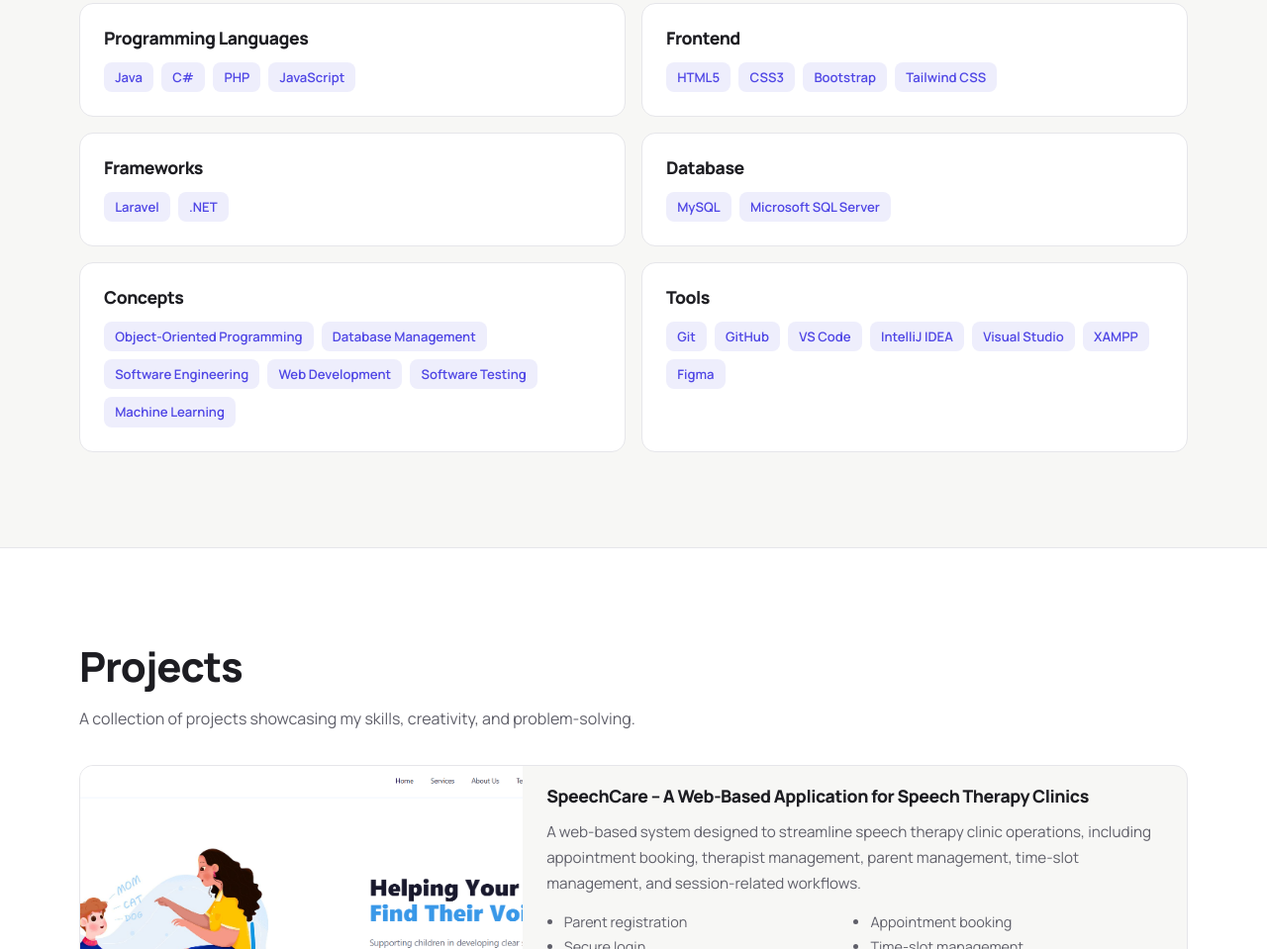
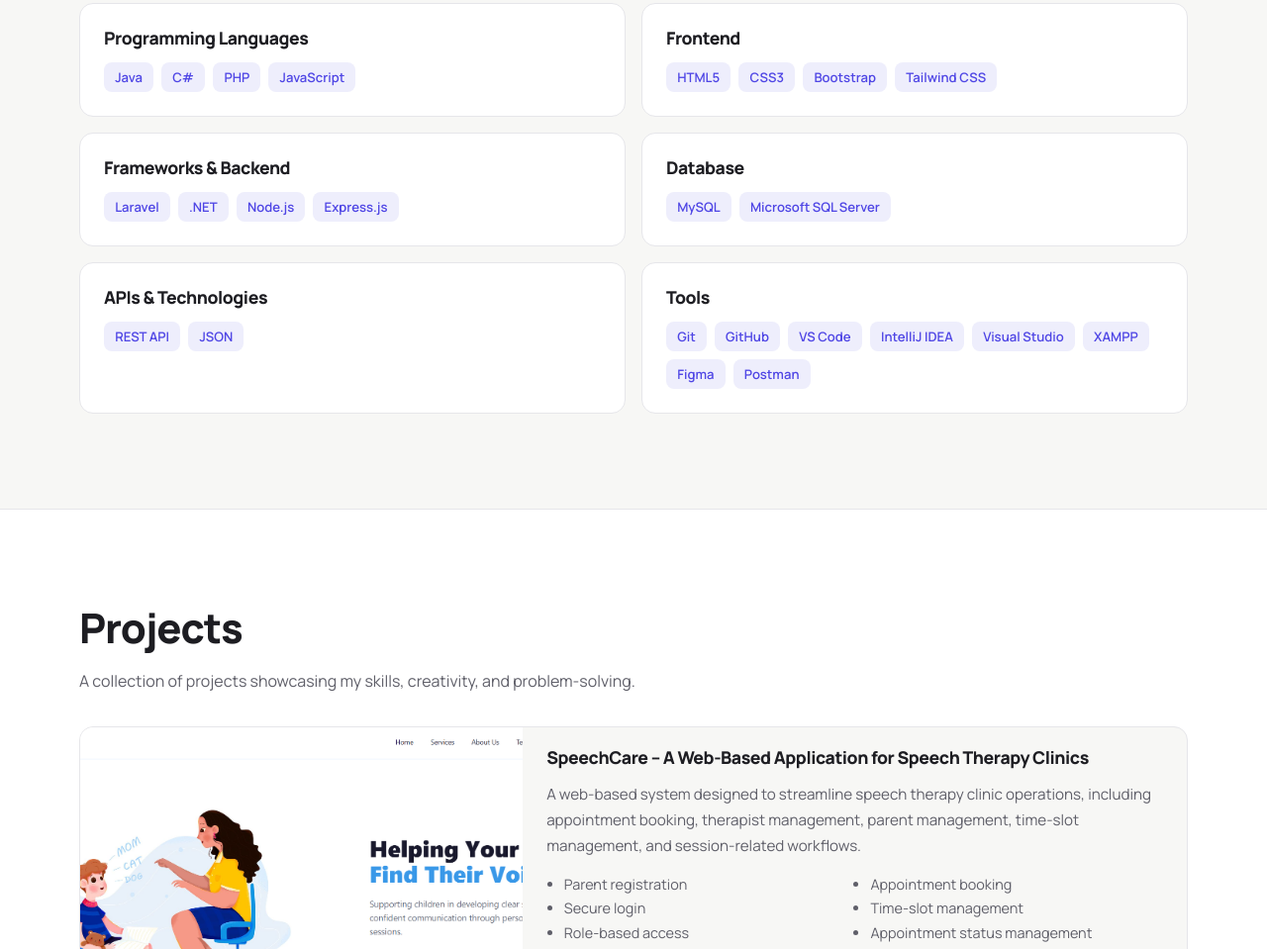
Before and after one commit to reesmanmaf14/Portfolio, a plain HTML site: page index.html in a window 1280 px wide. Shown: the part 1481-2440 px from the top of the page at 99% size. Drawn offline with Linux system fonts and the light colour scheme.

Commit message:
Update portfolio

```diff
--- a/index.html
+++ b/index.html
@@ -277,10 +277,10 @@ const PROFILE={github:"https://github.com/reesmanmaf14",linkedin:"https://www.li
 const skills=[
 {name:"Programming Languages",items:["Java","C#","PHP","JavaScript"]},
 {name:"Frontend",items:["HTML5","CSS3","Bootstrap","Tailwind CSS"]},
-{name:"Frameworks",items:["Laravel",".NET"]},
+{name:"Frameworks & Backend",items:["Laravel",".NET", "Node.js", "Express.js"]},
 {name:"Database",items:["MySQL", "Microsoft SQL Server"]},
-{name:"Concepts",items:["Object-Oriented Programming","Database Management","Software Engineering","Web Development","Software Testing","Machine Learning"]},
-{name:"Tools",items:["Git","GitHub","VS Code","IntelliJ IDEA","Visual Studio","XAMPP", "Figma"]}
+{name:"APIs & Technologies",items:["REST API", "JSON"]},
+{name:"Tools",items:["Git","GitHub","VS Code","IntelliJ IDEA","Visual Studio","XAMPP", "Figma", "Postman"]}
 ];
 
 // icon: id of an svg symbol defined above (code, brain, layers, db, cloud, shield...)
```
